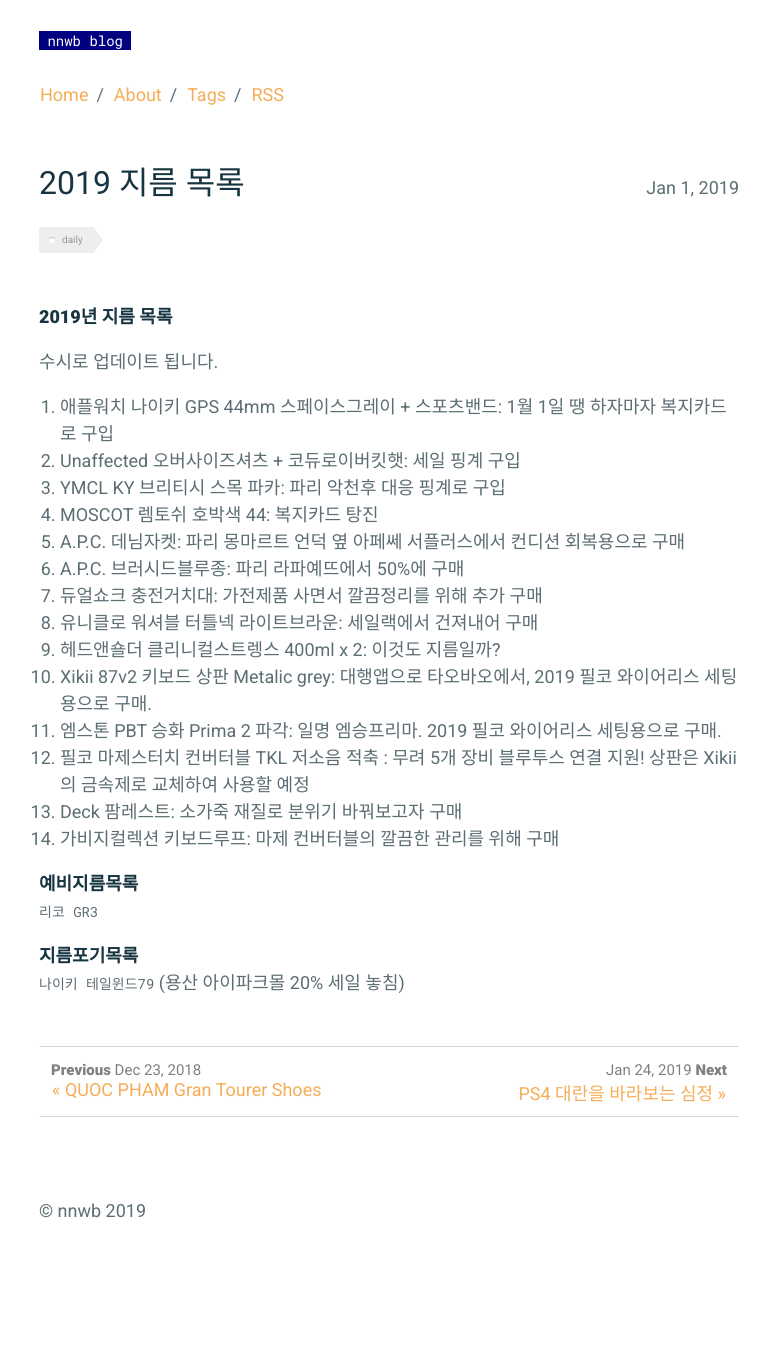
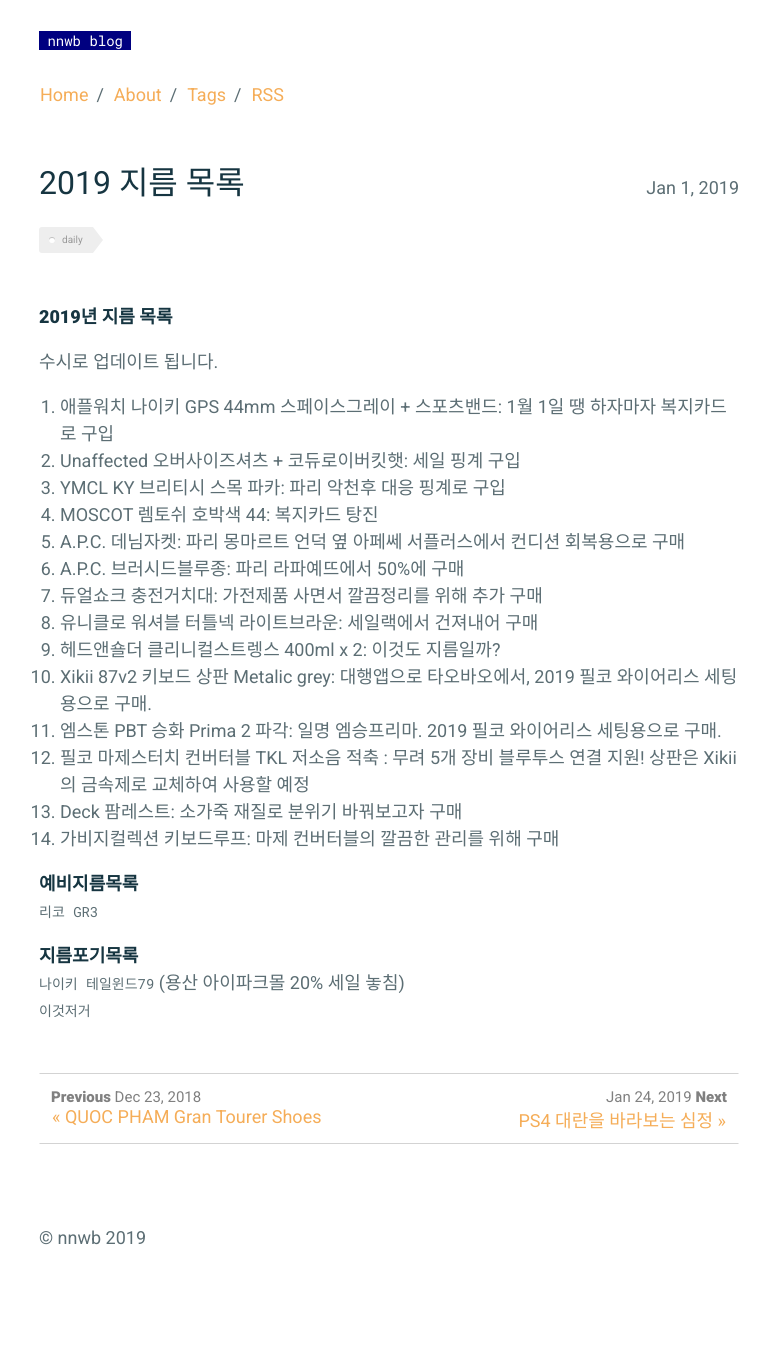
Before and after one commit to nnwb/nnwb.github.io, a Jekyll site: the page built from _posts/2019-01-01-2019buy.md, in a window 1280 px wide. Shown: the whole page, without its empty margins (251-1021 px from the left). Built offline with Jekyll 4.4.1, drawn with Linux system fonts in a browser that asks for light colours; comment, search, counter and statistics services are not loaded; before the commit the page ends 1324 px from its top, so only the background shows below that.

Commit message:
Update 2019-01-01-2019buy.md

````diff
--- a/_posts/2019-01-01-2019buy.md
+++ b/_posts/2019-01-01-2019buy.md
@@ -33,3 +33,4 @@ comments: true
 
 **지름포기목록**
 ```나이키 테일윈드79``` (용산 아이파크몰 20% 세일 놓침)
+`이것저거`
````
